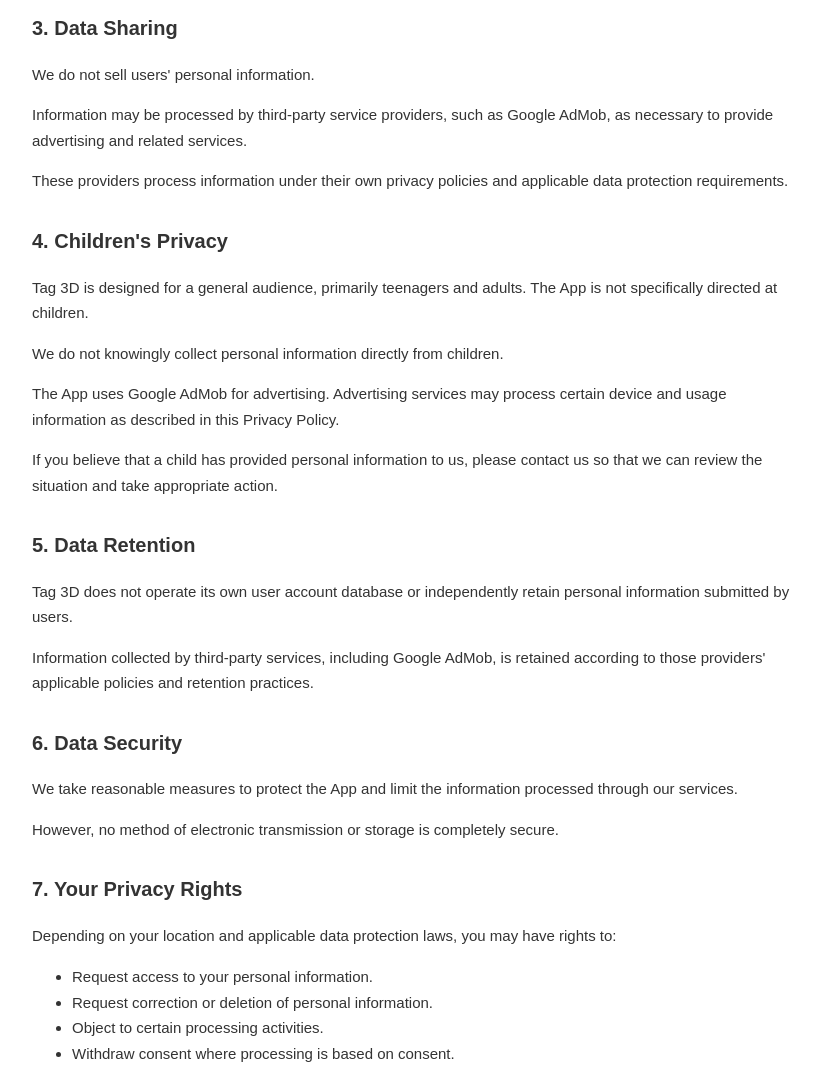
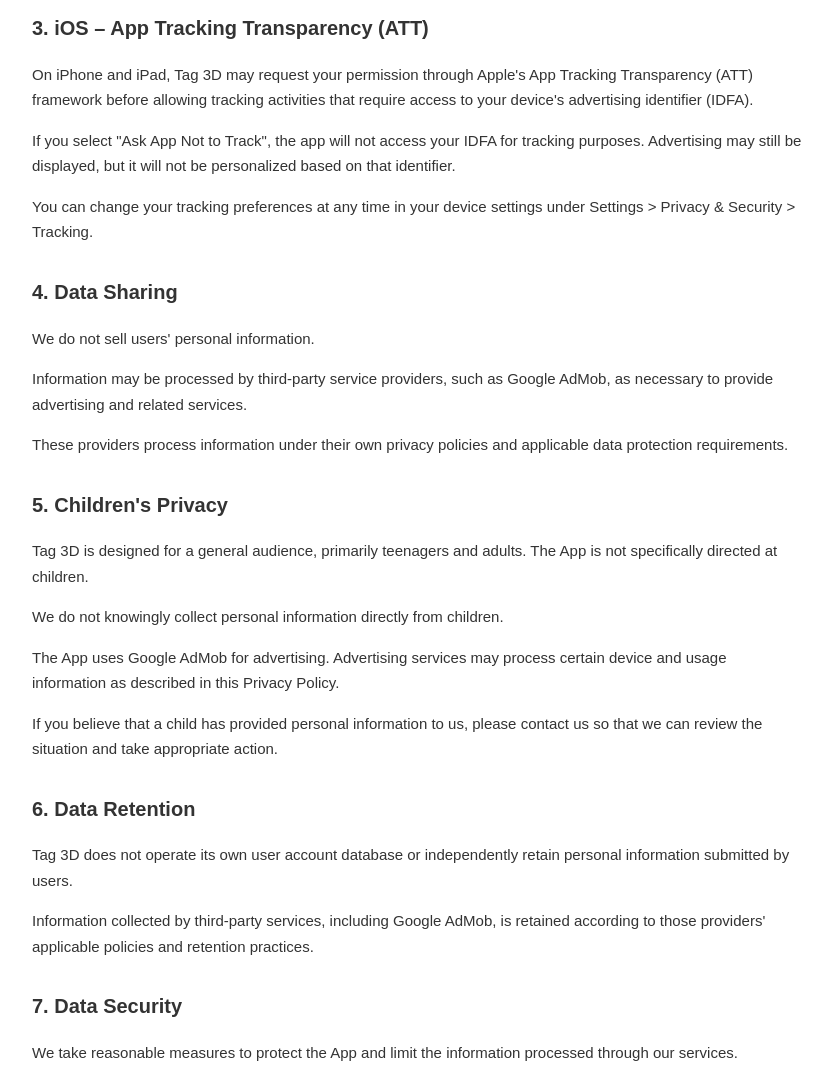
Before and after one commit to ilyesbelfekih-cyber/tag3d-privacy-policy, a plain HTML site: page index.html in a window 1280 px wide. Shown: the part 1000-2069 px from the top of the page, without its empty margins (223-1055 px from the left). Drawn offline with Linux system fonts and the light colour scheme.

Commit message:
Refactor Privacy Policy content in index.html

```diff
--- a/index.html
+++ b/index.html
@@ -4,8 +4,11 @@
 <head>
     <meta charset="UTF-8">
     <meta name="viewport" content="width=device-width, initial-scale=1.0">
+
     <meta name="description" content="Privacy Policy for Tag 3D mobile game.">
+
     <title>Privacy Policy - Tag 3D</title>
+
     <style>
         * {
             box-sizing: border-box;
@@ -81,7 +84,9 @@
 </head>
 
 <body>
+
 <main class="container">
+
     <h1>Privacy Policy – Tag 3D</h1>
 
     <p class="updated">
@@ -158,7 +163,30 @@
         Google's available controls.
     </p>
 
-        <h2>3. Data Sharing</h2>
+    <h2>3. iOS – App Tracking Transparency (ATT)</h2>
+
+    <p>
+        On iPhone and iPad, Tag 3D may request your permission
+        through Apple's App Tracking Transparency (ATT)
+        framework before allowing tracking activities that
+        require access to your device's advertising identifier
+        (IDFA).
+    </p>
+
+    <p>
+        If you select "Ask App Not to Track", the app will not
+        access your IDFA for tracking purposes. Advertising may
+        still be displayed, but it will not be personalized
+        based on that identifier.
+    </p>
+
+    <p>
+        You can change your tracking preferences at any time
+        in your device settings under
+        Settings &gt; Privacy &amp; Security &gt; Tracking.
+    </p>
+
+    <h2>4. Data Sharing</h2>
 
     <p>
         We do not sell users' personal information.
@@ -176,7 +204,7 @@
         requirements.
     </p>
 
-        <h2>4. Children's Privacy</h2>
+    <h2>5. Children's Privacy</h2>
 
     <p>
         Tag 3D is designed for a general audience,
@@ -203,7 +231,7 @@
         action.
     </p>
 
-        <h2>5. Data Retention</h2>
+    <h2>6. Data Retention</h2>
 
     <p>
         Tag 3D does not operate its own user account
@@ -218,7 +246,7 @@
         retention practices.
     </p>
 
-        <h2>6. Data Security</h2>
+    <h2>7. Data Security</h2>
 
     <p>
         We take reasonable measures to protect the App
@@ -231,7 +259,7 @@
         or storage is completely secure.
     </p>
 
-        <h2>7. Your Privacy Rights</h2>
+    <h2>8. Your Privacy Rights</h2>
 
     <p>
         Depending on your location and applicable data
@@ -260,7 +288,7 @@
         Protection Regulation (GDPR).
     </p>
 
-        <h2>8. Changes to This Privacy Policy</h2>
+    <h2>9. Changes to This Privacy Policy</h2>
 
     <p>
         We may update this Privacy Policy from time to time.
@@ -268,7 +296,7 @@
         an updated revision date.
     </p>
 
-        <h2>9. Contact</h2>
+    <h2>10. Contact</h2>
 
     <p>
         If you have any questions about this Privacy Policy
@@ -286,6 +314,8 @@
     <footer>
         &copy; 2026 Tag 3D. All rights reserved.
     </footer>
+
 </main>
+
 </body>
 </html>
```
Lines whose indentation alone changed are shown as unchanged.
